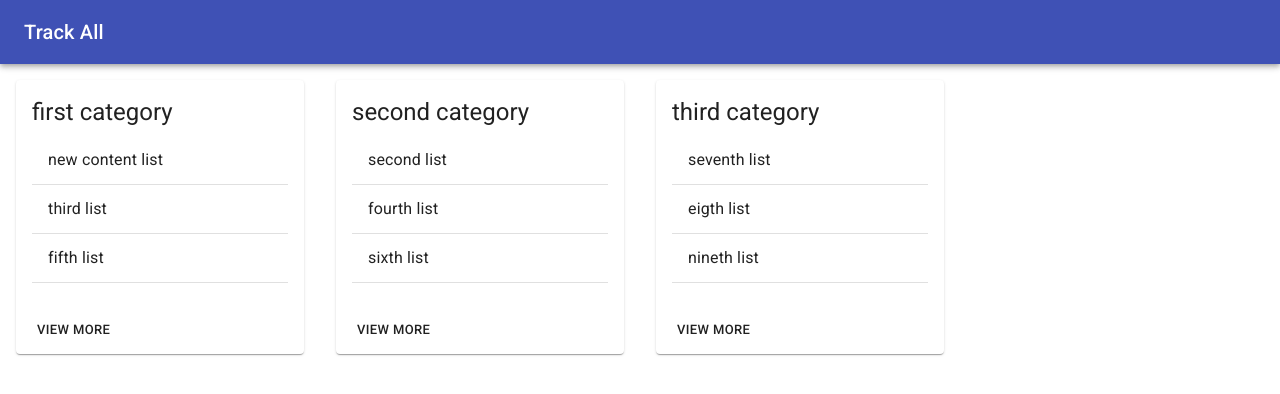
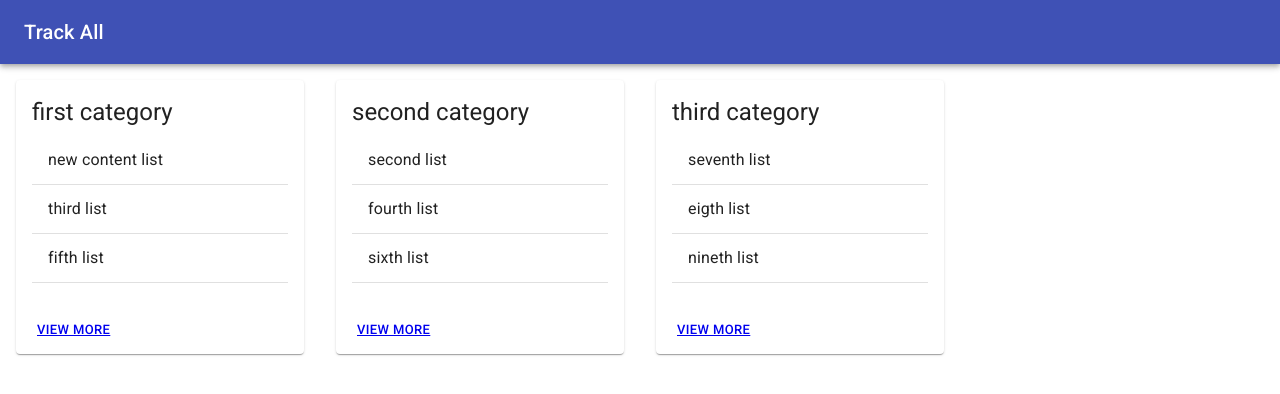
Before and after one commit to jeremeylee/TrackAll, a React (Create React App) app in the folder client/: page / in a window 1280 px wide. Shown: the top 394 px of the page. Built offline with nearby package versions, Linux system fonts and the light colour scheme; data requests are answered from the project's data file.

Commit message:
Added view more link

```diff
--- a/client/src/components/HomeCard.js
+++ b/client/src/components/HomeCard.js
@@ -1,4 +1,5 @@
 import React from "react";
+import { Link } from "react-router-dom";
 import {
 	Card,
 	CardActions,
@@ -44,7 +45,9 @@
 				</List>
 			</CardContent>
 			<CardActions className={classes.cardActions}>
-				<Button size="small">View More</Button>
+				<Button size="small">
+					<Link to="/category">View More</Link>
+				</Button>
 			</CardActions>
 		</Card>
 	);
```
